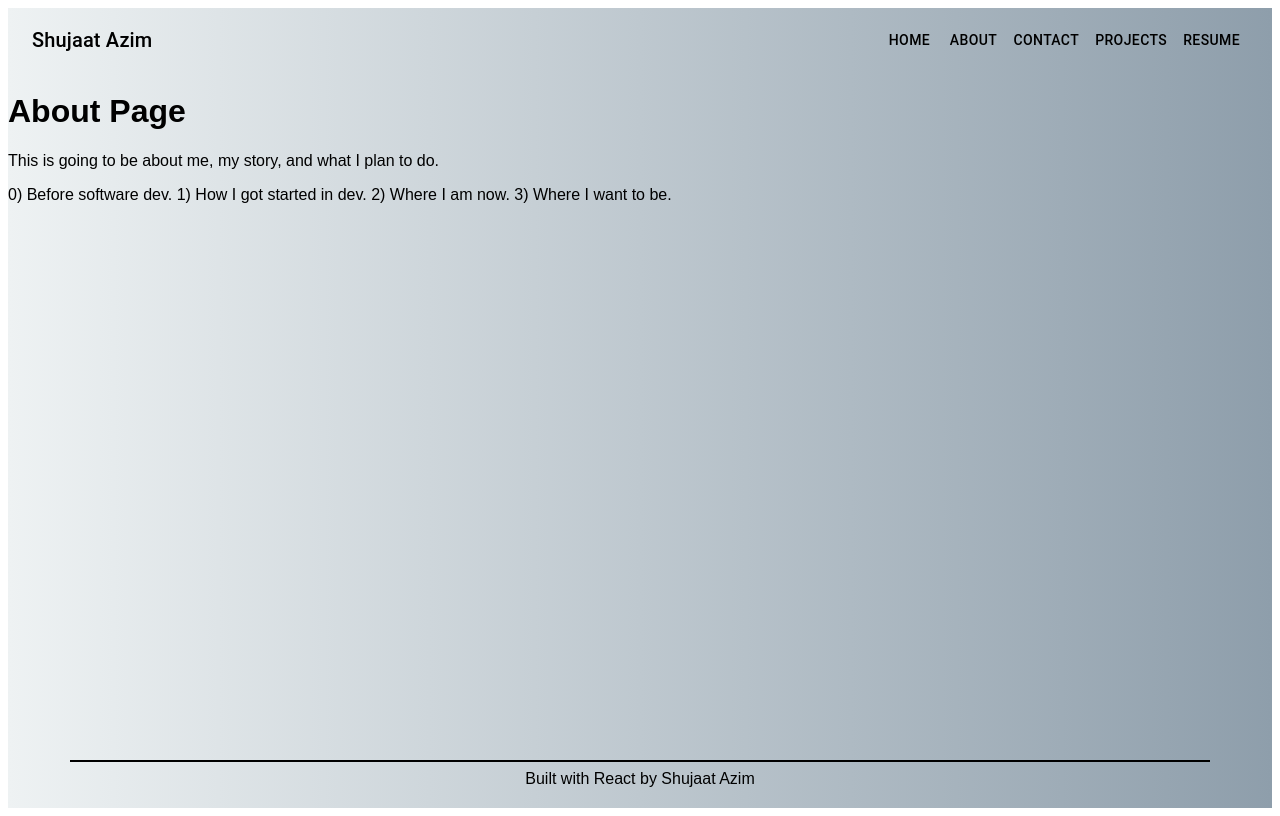
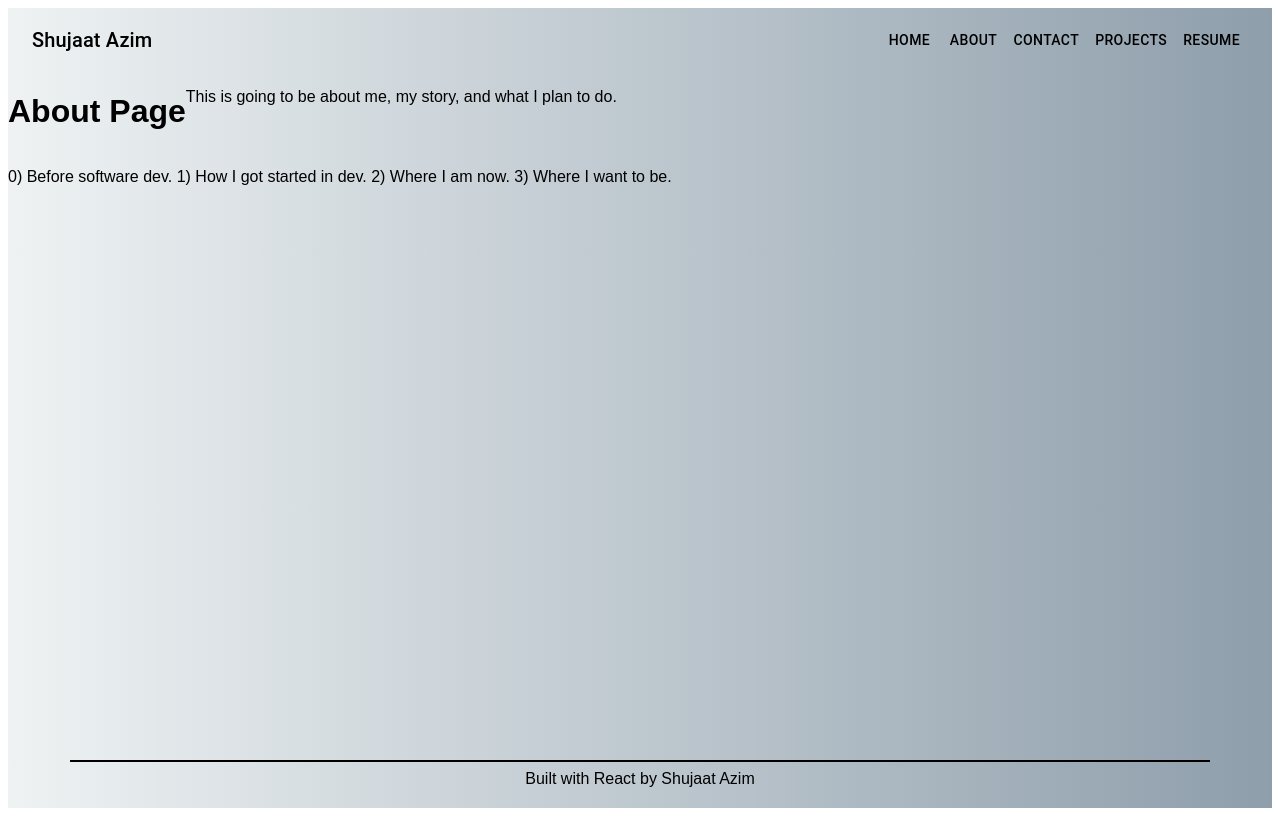
Before and after one commit to ShujaatAzim/Portfolio, a React (Create React App) app: page /about in a window 1280 px wide. Built offline with nearby package versions, Linux system fonts and the light colour scheme.

Commit message:
Added grid to about page, setting up scaffold.

```diff
--- a/src/Pages/About.js
+++ b/src/Pages/About.js
@@ -1,8 +1,10 @@
 import React from 'react';
+import { Grid } from '@material-ui/core';
 
 const About = () => {
   return (
     <div className="about-page">
+      <Grid container>
         <h1>About Page</h1>
         <p>
           This is going to be about me, my story, and what I plan to do.
@@ -13,6 +15,7 @@ const About = () => {
           2) Where I am now.
           3) Where I want to be.
         </p>
+      </Grid>
     </div>
   )
 }
```
Lines whose indentation alone changed are shown as unchanged.
